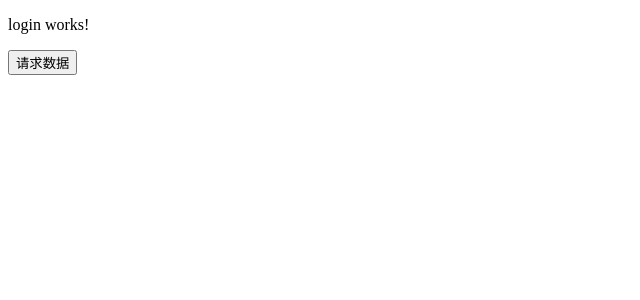
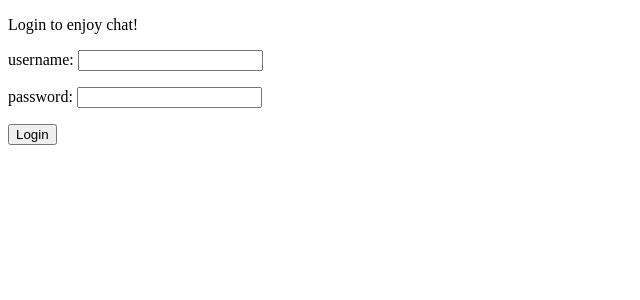
Before and after one commit to Wangwd233/3813ICT-assignment2, an Angular app: page / in a window 1280 px wide. Shown: the top 300 px of the page, without its empty margins (0-640 px from the left). Built offline with nearby package versions, Linux system fonts and the light colour scheme.

Commit message:
v0.1.5 finish login component to implement login check with password client insert, and getting to the chat when login successfully

```diff
--- a/src/app/app-routing.module.ts
+++ b/src/app/app-routing.module.ts
@@ -5,7 +5,7 @@ import { LoginComponent } from './login/login.component';
 
 const routes: Routes = [
   {path:'',component:LoginComponent},
-  {path:'chat', component:ChatComponent},
+  //{path:'chat', component:ChatComponent},
 ];
 
 @NgModule({
--- a/src/app/login/login.component.html
+++ b/src/app/login/login.component.html
@@ -1,2 +1,26 @@
-<p>login works!</p>
-<button (click) = "getUser()">请求数据</button>
+
+<ng-template [ngIf]="isLogin" [ngIfElse]="login">
+    <div>
+        <p>Welcome, {{this.user.username}}</p>
+        <button (click) = "logout()">Log out</button>
+        <app-chat></app-chat>
+    </div>
+</ng-template>
+
+<ng-template #login>
+<div>
+  <p>Login to enjoy chat!</p>
+  <form>
+      <p>
+          <label>username: </label>
+          <input type="text" name="username" [(ngModel)] = "user.username"/>
+      </p>
+      <p>
+          <label>password: </label>
+          <input type="text" name="password" [(ngModel)] = "user.password"/>
+      </p>
+  </form>
+
+  <button (click) = "getUser()">Login</button>
+</div>
+</ng-template>
--- a/src/app/login/login.component.ts
+++ b/src/app/login/login.component.ts
@@ -8,6 +8,13 @@ import { HttpClient, HttpHeaders } from '@angular/common/http';
 })
 export class LoginComponent implements OnInit {
 
+  msg:any = '';
+  isLogin = false;
+  user = {
+          username: '',
+          password: ''
+        };
+
   constructor(private http: HttpClient) { }
 
   ngOnInit(): void {
@@ -17,11 +24,17 @@ export class LoginComponent implements OnInit {
     const httpOptions = {
       headers: new HttpHeaders({ 'Content-Type': 'application/json' })
     };
-    const user = {username: 'Bob@gmail.com', password: '123456'};
+
     var api = "http://localhost:3000/api/login";
-    this.http.post(api, user, httpOptions).subscribe(response => {
-       console.log(response);
+    this.http.post(api, this.user, httpOptions).subscribe(response => {
+       this.msg = response;
+       alert(this.msg.msg);
+       this.isLogin = this.msg.isLogin;
     })
+  }
+
+  logout(){
+    this.isLogin = false;
   }
 
   /*getUser(){
```
Also changed, not shown: 2 other files (tests, documents, lock files or other folders).
